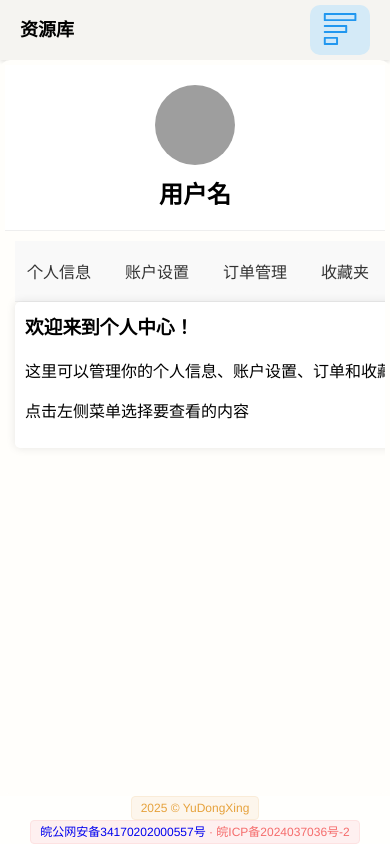
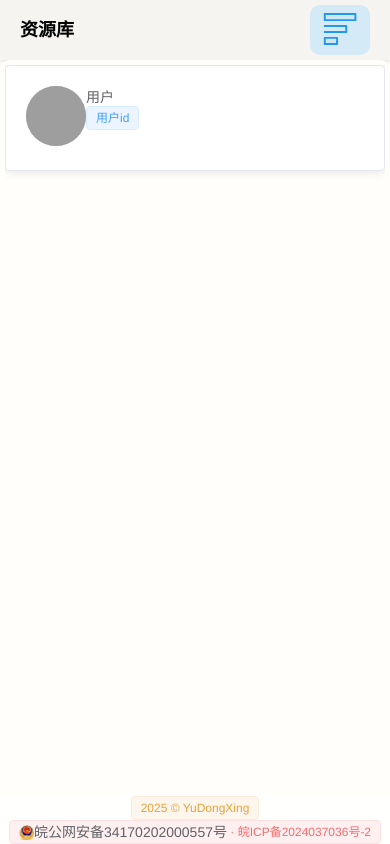
Before and after one commit to Yu-dongxing/ResourceLibrarySystem-Vue, a Vue app: page /user in a window 390 px wide. Built offline with nearby package versions, Linux system fonts and the light colour scheme; grey boxes are pictures that could not be loaded.

Commit message:
优化资源库界面及功能，更新标题和组件

```diff
--- a/public/index.html
+++ b/public/index.html
@@ -6,7 +6,7 @@
     <meta name="viewport" content="width=device-width,initial-scale=1.0">
     <link rel="icon" href="<%= BASE_URL %>favicon.svg">
     <!-- <title><%= htmlWebpackPlugin.options.title %></title> -->
-    <title>2505资源库</title>
+    <title>资源库</title>
     <style>
       body{
         --primary-100:#d4eaf7;
--- a/src/App.vue
+++ b/src/App.vue
@@ -4,7 +4,7 @@
     <el-scrollbar height="calc(100vh - 70px - 40px - 10px)" class="MAIN">
       <!-- <updata/> -->
         <!-- <MainIndex/> -->
-        <router-view></router-view>
+        <router-view></router-view> <!-- 使用Vue Router的router-view组件，用于展示当前路由对应的组件内容 -->
     </el-scrollbar>
     <FooterIndex/>
   </div>
@@ -13,15 +13,11 @@
 <script>
 import HeaderIndex from './components/header/HeaderIndex.vue'
 import FooterIndex from './components/footer/FooterIndex.vue'
-// import MainIndex from './components/main/MainIndex.vue'
-// import updata from './components/updataPage/updata.vue'
 export default {
   name: 'app',
   components: {
     HeaderIndex,
     FooterIndex,
-    // MainIndex,
-    // updata
   },
   beforeCreate() {
     console.log('App.vue beforeCreate')
--- a/src/components/footer/FooterIndex.vue
+++ b/src/components/footer/FooterIndex.vue
@@ -5,7 +5,10 @@
         <el-tag type="warning">2025 © YuDongXing</el-tag>
       <br/>
         <el-tag type="danger">
-          <a href="https://beian.mps.gov.cn/#/query/webSearch?code=34170202000557" rel="noreferrer" target="_blank">皖公网安备34170202000557号</a>
+          <el-link :underline="false" href="https://beian.mps.gov.cn/#/query/webSearch?code=34170202000557" rel="noreferrer" target="_blank">
+            <img src="../../assets/baanImg/baanIMG.png" style="width: 15px;height: 15px;">
+            皖公网安备34170202000557号
+          </el-link>
           <span>&nbsp;·&nbsp;皖ICP备2024037036号-2</span>
         </el-tag>
       </el-text>
@@ -30,18 +33,18 @@ export default {
 
 <style lang="less" scoped>
 //a链接，不显示下划线，不显示颜色
-a:link {
-    text-decoration: none;
-}
-a:visited {
-    text-decoration: none;
-}
-a:hover {
-    text-decoration: none;
-}
-a {
-    text-decoration: none;
-}
+// a:link {
+//     text-decoration: none;
+// }
+// a:visited {
+//     text-decoration: none;
+// }
+// a:hover {
+//     text-decoration: none;
+// }
+// a {
+//     text-decoration: none;
+// }
 //底部版权栏目，使用绝对定位
 .footer {
     height: auto(50px);
--- a/src/components/main/MainIndex.vue
+++ b/src/components/main/MainIndex.vue
@@ -1,14 +1,13 @@
 <template>
-    <!-- v-loading.fullscreen.lock="fullscreenLoading"-->
+    <!-- v-loading.fullscreen.lock="fullscreenLoading"   v-for="item in reversedItems" :key="item.id" @click="getData()"-->
     <div class="main-index" v-loading.fullscreen.lock="isLoading"  element-loading-text="Loading...">
-        <div class="item" v-for="item in reversedItems" :key="item.id" @click="getData()">
+        <div class="item" v-for="item in reversedItems" :key="item.id">
             <div class="item-img">
                 <img src="https://mdn.alipayobjects.com/huamei_0prmtq/afts/img/A*PXAJTYXseTsAAAAAAAAAAAAADvuFAQ/original" alt="depng">
             </div>
             <div class="item-right" >
                 <div class="item-right-title">
                     <p>{{ item.name }}</p>
-                    <!-- <p style="font-size: 13px;">weeeeeeeeeeeeeeeeeeeeeeeeeeeeeeeeeeeeeeeeeee                    ewwwwwwwwwwwwwwwwwwwwwwwwwwwwwwwwwwwwwwwwwwwwwwwwwwwwwwwwwwwwwwwwwwwwww</p> -->
                 </div>
                 <div class="item-right-content">
                     <div class="content-time" title="创建时间">
@@ -32,6 +31,41 @@
                 </div>
             </div>
         </div>
+        <el-card shadow="always"  class="card"  v-if="isDev">
+            <div class="card-lift">
+                <el-image src="https://mdn.alipayobjects.com/huamei_0prmtq/afts/img/A*PXAJTYXseTsAAAAAAAAAAAAADvuFAQ/original" alt="" class="lift-img"></el-image>
+            </div>
+            <div class="card-right">
+                <div class="right-contion">
+                    <div class="contion-title">
+                        <span class="text">{{ item.name }}</span>
+                    </div>
+                    <div class="contion-tags">
+                        <el-tag>
+                            <img ref="img" src="@/assets/time/time.svg"  />
+                            {{ item.createTime }} |
+                            <img ref="img" src="@/assets/user/user.svg"/>
+                            {{ item.author }} |
+                            <img ref="img" src="@/assets/tab/tab.svg"/>
+                            {{ item.tab }}</el-tag>
+                    </div>
+                </div>
+            </div>
+            <template #footer>
+                <div class="card-button">
+
+                        <!-- <a class="button" :href="item.url" target="_blank">
+                            <img src="@/assets/info/info.svg" alt="info">
+                            查看
+                        </a> -->
+                        <el-link class="bu" :underline="false" :href="item.url" target="_blank">
+                            <span><img src="@/assets/info/info.svg" alt="info"></span>
+                            <span>查看</span>
+                        </el-link>
+
+                </div>
+            </template>
+        </el-card>
         <!-- 加载中 -->
     </div>
 </template>
@@ -42,6 +76,7 @@ export default {
   },
   data () {
     return {
+        isDev:false,
         isLoading: true,
         tme:null,
         zyk: [
@@ -54,35 +89,35 @@ export default {
         { id: 7, name: '《HTML 属性的速查列表》', url: 'https://www.yuque.com/tianfangyetan-3iytl/vs9n8l/ewg6gq?singleDoc# 《HTML 属性的速查列表》', createTime: '2024-12-21', author: 'Admin', tab: '文章',img:"https://www.yuque.com/favicon.ico" },
         { id: 8, name: '微服务架构设计与实战(vtwy)', url: 'https://www.yuque.com/jiagouyizhan/yvgusq/lb7rl5hy6vcyf299#', createTime: '2025-1-5', author: 'Admin', tab: '文章',img:"https://www.yuque.com/favicon.ico" },
         { id: 9, name: '数据结构与算法教程', url: 'https://www.hello-algo.com/chapter_hello_algo/', createTime: '2025-1-6', author: 'Admin', tab: '文章',img:"https://www.yuque.com/favicon.ico" },
-        { id: 10, name: 'Java基础常见面试题总结', url: 'https://topjavaer.cn/java/java-basic.html', createTime: '2025-01-01 20:18:10', author: 'Admin', tab: '文章',img:"https://topjavaer.cn/favicon.ico" },
+        { id: 10, name: 'Java基础常见面试题总结', url: 'https://topjavaer.cn/java/java-basic.html', createTime: '2025-01-01 20:18:10', author: 'Admin', tab: '网站',img:"https://topjavaer.cn/favicon.ico" },
         ],
     }
   },
   methods: {
     // 获取数据
     getData () {
-        this.tme=setTimeout(() => {
-            this.isLoading = false;
-            console.log('数据加载完成');
-            this.tme=null;
-            this.zyk.forEach(item => {
+        this.tme=setTimeout(() => { // 设置一个定时器，模拟数据加载过程
+            this.isLoading = false; // 数据加载完成后，将isLoading状态设置为false
+            console.log('数据加载完成'); // 控制台输出数据加载完成的信息
+            this.tme=null; // 清除定时器
+            this.zyk.forEach(item => { // 遍历zyk数组，并输出每个元素
                 console.log(item);
             })
-        }, 2000);
+        }, 20); // 定时器延迟2秒执行
     },
-    setisloading(){
-        this.isLoading = !this.isLoading;
-        this.zyk.p
+    setisloading(){ // 设置isLoading状态
+        this.isLoading = !this.isLoading; // 切换isLoading状态
+        this.zyk.p // 访问zyk数组的p属性（注意：这里可能存在错误，因为zyk是一个数组，没有p属性）
     }
   },
   computed: {
     //通过计算属性实现倒序
     reversedItems() {
-      return this.zyk.slice().reverse();
+      return this.zyk.slice().reverse(); // 返回zyk数组的倒序副本
     }
   },
   mounted () {
-      this.getData();
+      this.getData(); // 组件挂载完成后，调用getData方法获取数据
   },
 }
 </script>
@@ -90,29 +125,99 @@ export default {
 <style lang="less" scopd>
 a {
     // 不需要下划线
-    text-decoration: none;
+    text-decoration: none; // 移除链接的下划线装饰
 
 }
 .main-index {
-    transition: all 3s ease;
-    margin-top: 4px;
-    box-sizing: border-box;
-    padding: 5px;
-    width: 100%;
-    background-color: var(--bg-100);
-    display: grid;
+    transition: all 3s ease; /* 设置所有属性的过渡效果，持续时间为3秒，使用ease缓动函数 */
+    margin-top: 4px; /* 设置顶部外边距为4px */
+    box-sizing: border-box; /* 设置盒模型为border-box，即宽度和高度包含边框和内边距 */
+    padding: 5px; /* 设置内边距为5px */
+    width: 100%; /* 设置宽度为100% */
+    background-color: var(--bg-100); /* 设置背景颜色，使用CSS变量--bg-100 */
+    display: grid; /* 设置为网格布局 */
     gap: 10px; /* 使用 gap 替代 grid-gap */
-    grid-template-columns: repeat(auto-fill, minmax(500px, 1fr));
-    grid-template-rows: repeat(auto-fill, minmax(100px, 1fr));
+    grid-template-columns: repeat(auto-fill, minmax(500px, 1fr)); /* 定义网格布局的列，使用 repeat 函数自动填充，每列的最小宽度为 500px，最大宽度为 1fr（剩余空间的一份） */
+    grid-template-rows: repeat(auto-fill, minmax(100px, 1fr)); /* 定义网格布局的行，使用 repeat 函数自动填充，每行的最小高度为 100px，最大高度为 1fr
+    （剩余空间的一份） */
+    // aspect-ratio: 4 / 3;
+    .el-card__body{
+        padding: 10px;
+        display: flex;
+    }
+    .card{
+        height: auto;
+        min-height: 100px;
+        .card-lift{
+            // border: 0.1px solid #000000;
+            .lift-img{
+                aspect-ratio: 16/9;
+            }
+        }
+        .card-right{
+            // border: 0.1px solid #000000;
+            width: 100%;
+            .right-contion{
+                .contion-title{
+                    margin-bottom: 10px;
+                    .text{
+                        font-size: 18px;
+                        font-weight: bold;
+                    }
+                }
+                .contion-tags{
+                    .el-tag__content{
+                        display: flex;
+                        align-items: center; /* 垂直居中 */
+                        img{
+                            width: 15px;
+                            height: 15px;
+                        }
+                    }
+                }
+            }
+        }
+        .card-button{
+            display: flex;
+            align-items: center;
+            justify-content: flex-end;
+            .el-link__inner {
+                display: inline-flex;
+                justify-content: center;
+                align-items: stretch;
+
+            }
+            .bu{
+                float:right;
+                transition: all 0.3s ease;
+                width: 100px;
+                height: 30px;
+                border-radius: var(--border-radius-de);
+                border: 1.5px solid var(--primary-200); /* 简化 border */
+                background-color: transparent;
+                color: var(--text-100);
+                font-size: 14px;
+                font-weight: 600;
+                display: flex;
+                align-items: center;
+                justify-content: center;
+                img{
+                    width: 20px;
+                    height: 20px;
+                    margin-right: 5px;
+                }
+            }
+        }
+    }
     .item{
         margin: 15px 0 5px 2.5%; /* 合并 margin */
-        width: 95%;
-        height: auto;
-        border-radius: 10px;
+        width: 95%; /* 设置元素的宽度为95% */
+        height: auto; /* 设置元素的高度为自动，根据内容调整高度 */
+        border-radius: 10px; /* 设置元素的边框圆角为10像素 */
         box-sizing: border-box;
-        padding: 5px;
-        display: flex;
-        box-shadow: var(--box-shadow-de);
+        padding: 5px; /* 设置元素的内边距为5像素 */
+        display: flex; /* 设置元素的显示方式为flex，启用Flexbox布局 */
+        box-shadow: var(--box-shadow-de); /* 设置元素的阴影效果，使用CSS变量--box-shadow-de定义的阴影样式 */
         background-image: linear-gradient(to right, var(--bg-100), var(--bg-200));
         .item-img {
             width: 100px;
@@ -198,7 +303,7 @@ a {
 }
 /* 当屏幕宽度小于500px */
 @media screen and (max-width: 500px) {
-  .item-img{
+  .item-img,.card-lift{
     display: none;
   }
   .main-index{
--- a/src/views/userControl.vue
+++ b/src/views/userControl.vue
@@ -1,34 +1,19 @@
 <template>
      <div class="container">
-        <header class="header">
-            <!-- 头部：用户头像、用户名 -->
-            <div class="profile-header">
-                 <img class="avatar" src="avatar.png" alt="头像">
-                <h2 class="username">用户名</h2>
+        <el-card :body-style="{display: 'flex'}">
+            <div class="header-avatar">
+                <el-avatar :size="60" src="https://cube.elemecdn.com/0/88/03b0d39583f48206768a7534e55bcpng.png"></el-avatar>
             </div>
-        </header>
-
-        <main class="main-content">
-            <!-- 主要内容区域 -->
-           <nav class="menu">
-                <ul class="menu-list">
-                    <li class="menu-item"><a href="#">个人信息</a></li>
-                    <li class="menu-item"><a href="#">账户设置</a></li>
-                    <li class="menu-item"><a href="#">订单管理</a></li>
-                    <li class="menu-item"><a href="#">收藏夹</a></li>
-                     <li class="menu-item"><a href="#">消息中心</a></li>
-                </ul>
-            </nav>
-            <section class="content-area">
-                <!-- 具体内容放在这里 -->
-                <div class="content">
-                    <h3>欢迎来到个人中心！</h3>
-                    <p>这里可以管理你的个人信息、账户设置、订单和收藏夹。</p>
-                    <p>点击左侧菜单选择要查看的内容</p>
-                 </div>
-            </section>
-        </main>
-     </div>
+            <div class="header-userinfo">
+                <div class="userinfo-name">
+                    <el-text>用户</el-text>
+                </div>
+                <div class="userinfo-id">
+                    <el-tag>用户id</el-tag>
+                </div>
+            </div>
+        </el-card>
+    </div>
 </template>
 
 <script>
@@ -37,147 +22,45 @@ export default {
 }
 </script>
 
-<style scoped>
+<style scoped lang="less">
 .container {
-    display: flex;
-    flex-direction: column;
     /* min-height: 100vh; 最小高度占满整个视口 */
-}
+    .card{
+        display: flex;
+    }
+    .container-header{
+        width: 80%;
+        margin-left: 10%;
+        height: 100px;
+        // background-color: var(--bg-300);
+        // display: flex;
+        // align-items: center;
+        border-radius: 20px;
+        box-sizing: border-box;
+        padding: 10px;
+        .header-userinfo{
+            margin-left: 10px;
+            width: 100%;
 
-/* 头部 */
-.header {
-    background-color: #fff;
-    padding: 20px;
-    text-align: center;
-    border-bottom: 1px solid #eee;
-}
-.profile-header{
-    display: flex;
-    align-items: center;
-    justify-content: center;
-}
-.avatar {
-    width: 80px;
-    height: 80px;
-    border-radius: 50%;
-    margin-right: 10px;
-}
-
-.username {
-    margin: 0;
-}
-
-/* 主要内容区域 */
-.main-content {
-    display: flex;
-    flex: 1; /* 占据剩余空间 */
-    padding: 20px;
-    max-width: 1200px; /* 最大宽度，避免在超大屏幕下内容过宽 */
-    margin: 0 auto; /* 内容水平居中 */
-
-}
-
-/* 菜单 */
-.menu {
-    width: 200px;
-    background-color: #f9f9f9;
-    border-right: 1px solid #eee;
-    padding-right: 20px;
-    flex-shrink: 0; /* 避免菜单缩小 */
-}
-
-.menu-list {
-    list-style: none;
-    padding: 0;
-    margin: 0;
-}
-
-.menu-item a {
-    display: block;
-    padding: 10px;
-    text-decoration: none;
-    color: #333;
-    transition: background-color 0.3s ease;
-}
-
-.menu-item a:hover {
-    background-color: #eee;
-}
-
-/* 内容区域 */
-.content-area {
-    flex: 1;
-    padding-left: 20px;
-}
-.content{
-      background-color: #fff;
-      padding: 20px;
-      border-radius: 5px;
-    box-shadow: 0 0 10px rgba(0, 0, 0, 0.1);
-}
-.content h3{
-  margin-top:0;
-}
-
-
-/* 底部
-.footer {
-    background-color: #333;
-    color: #fff;
-    text-align: center;
-    padding: 10px;
-    font-size: 14px;
-} */
-
-
-/* 手机端适配 */
-@media (max-width: 768px) {
-  .profile-header{
-        flex-direction: column;
-    }
-    .avatar {
-        margin-bottom: 10px;
-         margin-right: 0;
-    }
-    .main-content {
-        flex-direction: column; /* 在手机端改为垂直布局 */
-        padding: 10px;
-    }
-
-    .menu {
-        width: 100%; /* 菜单宽度充满屏幕 */
-        border-right: none;
-        border-bottom: 1px solid #eee;
-          padding-right:0;
-
-    }
-      .menu-list {
-         display: flex;
-         overflow-x: auto; /* 水平滑动展示菜单 */
-        padding: 10px 0;
-
-    }
-
-    .menu-item {
-        flex: 0 0 auto; /* 不会拉伸，根据内容自适应 */
-         margin-right: 10px;
-          white-space: nowrap; /* 防止文字换行 */
-
-    }
-    .menu-item a{
-       padding: 8px 12px;
-       border-radius: 5px;
-       background-color: #f9f9f9;
-    }
-    .menu-item a:hover {
-        background-color: #eee;
-    }
-      .content-area {
-        padding-left: 0;
-    }
-
-    .content {
-          padding: 10px;
+        }
     }
 }
+// .container {
+//             // display: flex;
+//         }
+
+//         .header-avatar {
+//             margin-bottom: 10px;
+//         }
+//         .header-userinfo {
+//             display: flex;
+//             flex-direction: column;
+//         }
+//         .userinfo-name {
+//             margin-bottom: 5px;
+//         }
+//         .userinfo-id {
+//             display: flex;
+//             align-items: center;
+//         }
 </style>
```
Also changed, not shown: src/components/AddResouce/index.vue (+34 -2 lines).
